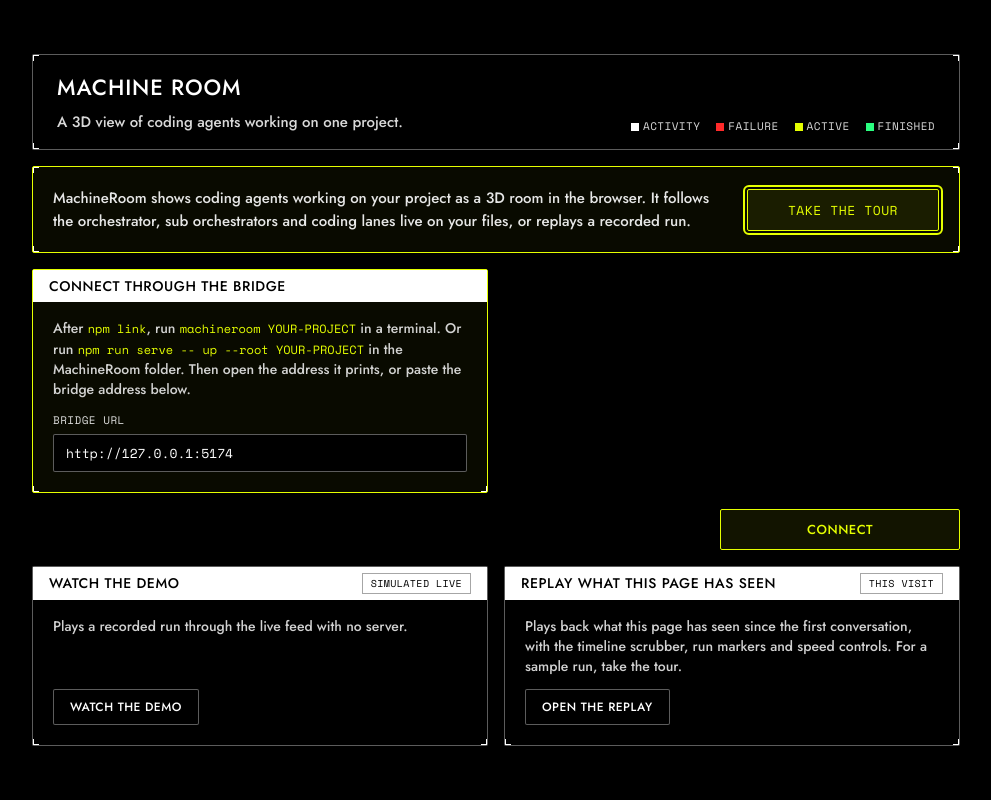
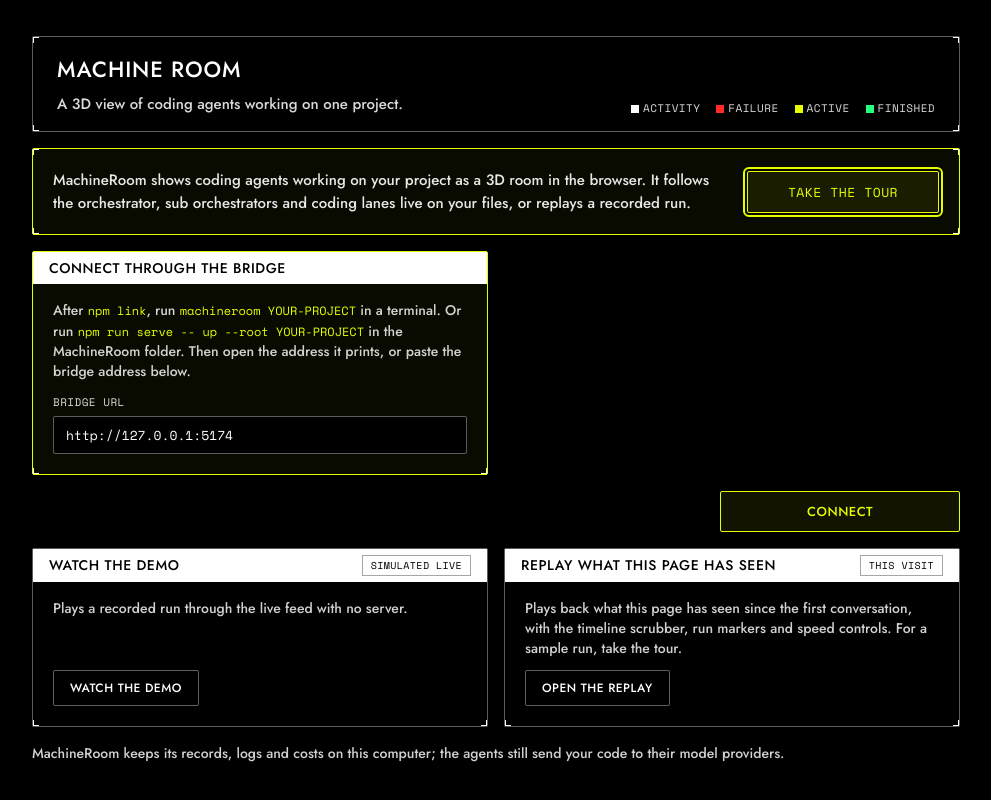
Before and after one commit to JCDC0/MachineRoom, a React (Vite) app: page / in a window 1280 px wide. Shown: the whole page, without its empty margins (144-1135 px from the left). Built offline with nearby package versions, Linux system fonts and the light colour scheme; no server answers.

Commit message:
0.1.402: Note local record storage on Connect and in the README.

```diff
--- a/src/ui/Connect.jsx
+++ b/src/ui/Connect.jsx
@@ -6,6 +6,8 @@ import { DEFAULT_SETTINGS } from './settings.js'
 export const TOUR_QUERY = '?replay&fixture=scenario-i&tour'
 export const CONNECT_INTRO =
   'MachineRoom shows coding agents working on your project as a 3D room in the browser. It follows the orchestrator, sub orchestrators and coding lanes live on your files, or replays a recorded run.'
+export const LOCAL_RECORDS_NOTE =
+  'MachineRoom keeps its records, logs and costs on this computer; the agents still send your code to their model providers.'
 
 const DEFAULT_INITIAL = {
   bridge: DEFAULT_SETTINGS.bridge,
@@ -206,6 +208,7 @@ export default function Connect({
             </button>
           </section>
         </form>
+        <p className="connect-hint">{LOCAL_RECORDS_NOTE}</p>
       </div>
     </main>
   )
```
Also changed, not shown: 2 other files (tests, documents, lock files or other folders).
